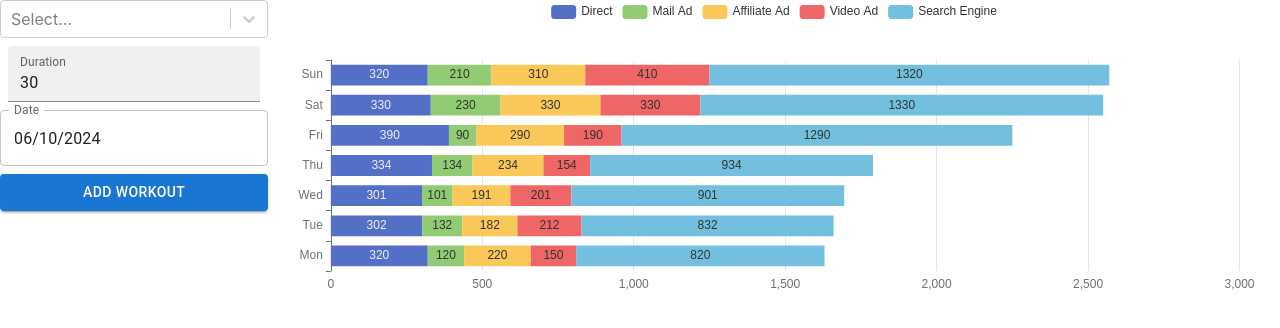
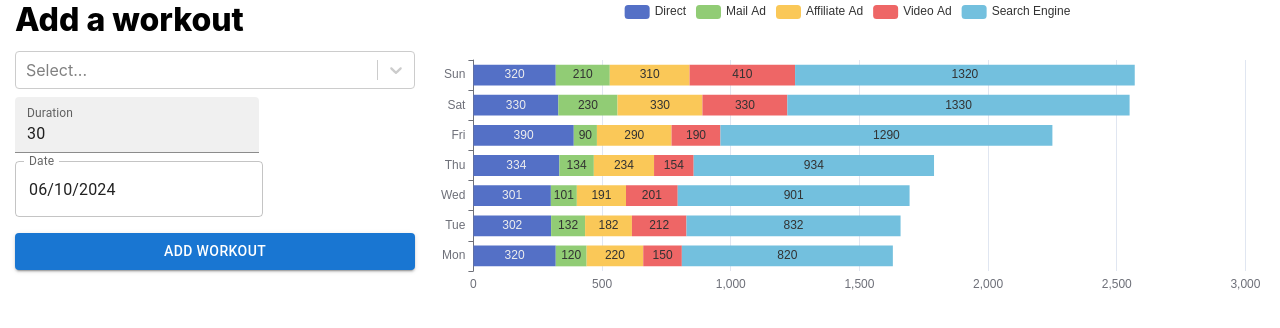
Before and after one commit to jrenee42/tristar-project-jill, a React (Create React App) app in the folder client/: page / in a window 1280 px wide. Shown: the top 328 px of the page. Built offline with nearby package versions, Linux system fonts and the light colour scheme; no server answers.

Commit message:
better python/better query

```diff
--- a/client/src/App.css
+++ b/client/src/App.css
@@ -46,4 +46,16 @@
 .workout-form {
     display: flex;
     flex-direction: column;
+    margin-left: 15px;
+    min-width: 400px;
 }
+
+.header-text {
+    font-size: 2em;
+    font-weight: 800;
+    margin-bottom: 12px;
+}
+
+.form-item {
+    margin-bottom: 8px;
+}
--- a/client/src/App.js
+++ b/client/src/App.js
@@ -166,23 +166,31 @@ function App() {
 	<div class="container">
 	    <div class='workout-form'>
 
+		<div class='header-text'>
+   Add a workout
+		</div>
 
-
-	  	<Select options={workoutOptions} onChange={onWorkoutChange}/>
-
+		<div class='form-item'>
+	  	    <Select options={workoutOptions} onChange={onWorkoutChange}
+			    styles={{ menu: provided => ({ ...provided, zIndex: 9999 }) }}/>
+		</div>
+			<div class='form-item'>
 		  <TextField
           label="Duration"
           id="filled-start-adornment"
-          sx={{ m: 1, width: '25ch' }}
+
 		      value ={duration}
 		      onChange= {(e) => setDuration(e.target.value)}
           variant="filled"
 		  />
+			</div>
+			<div class='form-item'>
 		 <LocalizationProvider dateAdapter={AdapterDayjs}>
 		     <DatePicker label="Date"
 				 value={date}
 			      onChange={setDate} />
 		 </LocalizationProvider>
+			    </div>
 		<Button sx={{marginTop: '8px'}} variant='contained' onClick={handleSubmit}> add workout </Button>
 
 
```
Also changed, not shown: 1 other file (tests, documents, lock files or other folders).
